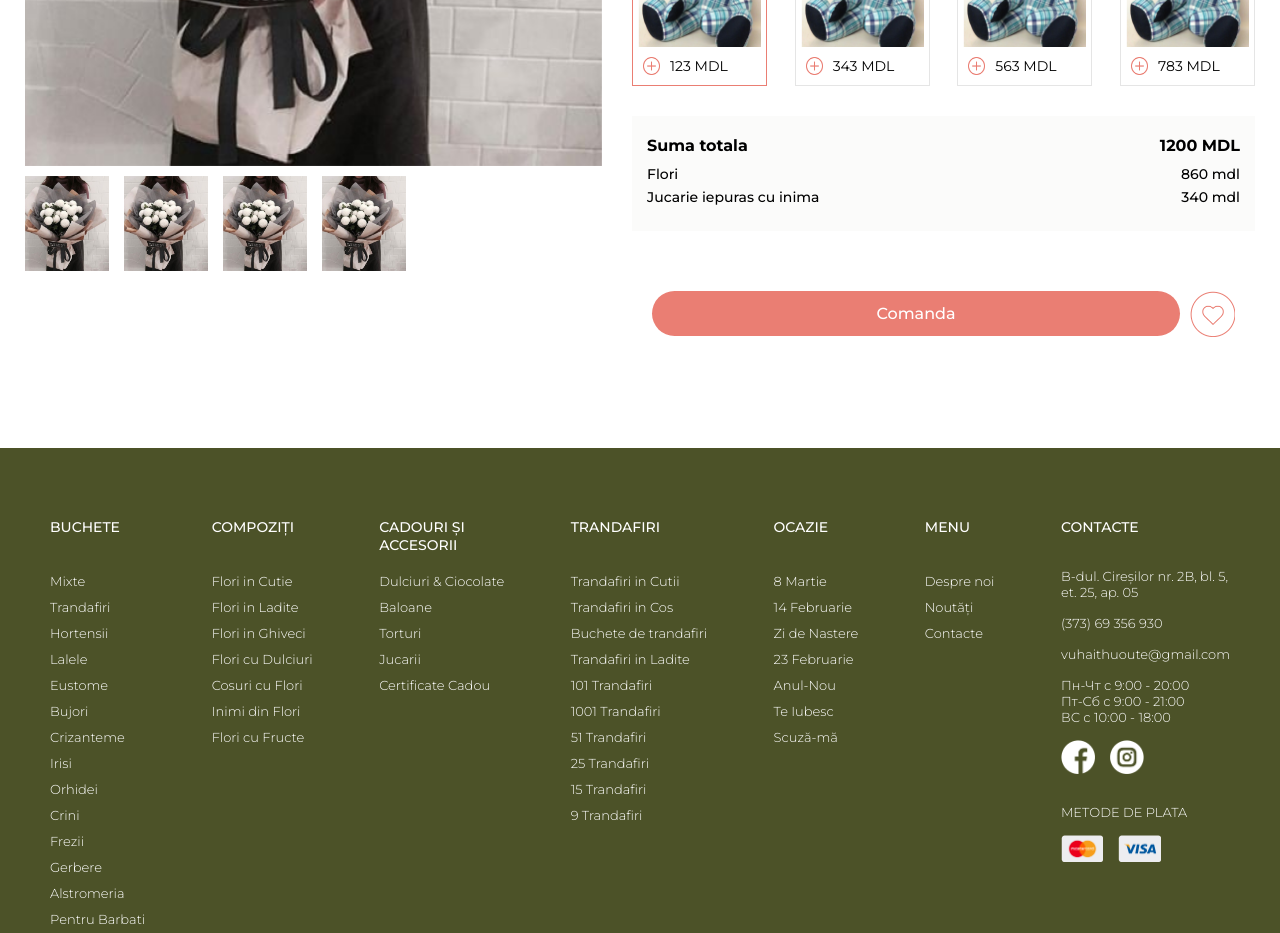
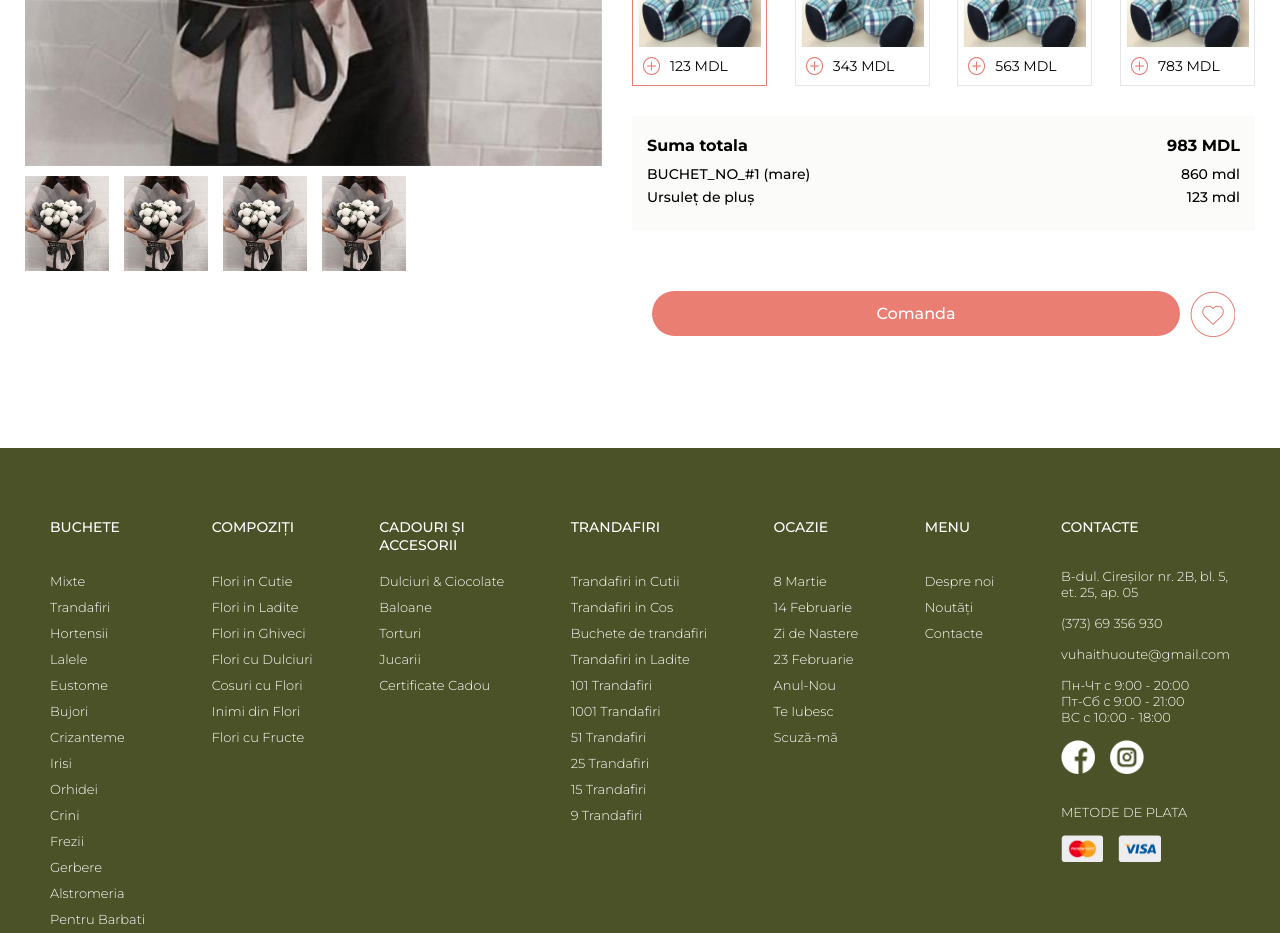
Before and after one commit to sigmakappabeta/Project-Ceainik, a React (Create React App) app: page /product in a window 1280 px wide. Shown: the part 820-1753 px from the top of the page. Built offline with nearby package versions, Linux system fonts and the light colour scheme.

Commit message:
added logit to TOTAL price block

```diff
--- a/src/components/OrderSetup.js
+++ b/src/components/OrderSetup.js
@@ -1,7 +1,9 @@
 import React, { useState, createContext, useEffect } from "react";
 import GreenCheckmark from "./images/green_check_mark.png";
 
-import PinkHeart from "./images/pink_heart.png";
+import pink_heart from "./images/pink_heart.png";
+import likeHover from "./images/like_hover.png";
+import liked from "./images/liked.png";
 import SizeOption from "./SizeOption";
 import SpecialOption from "./SpecialOption";
 
@@ -9,7 +11,7 @@ export const SelectedSizeOption = createContext(null);
 export const SelectedSpecialOption = createContext(null);
 export default function OrderSetup() {
   //==========PRODUCT OBJECT=============
-  let i = 0;
+
   const product = {
     name: "BUCHET_NO_#1",
     description:
@@ -20,17 +22,76 @@ export default function OrderSetup() {
       { size: "mic", price: "650", id: "3" },
     ],
     specs: [
-      { img: "teddy_1.png", price: "123", id: "1" },
-      { img: "teddy_1.png", price: "343", id: "2" },
-      { img: "teddy_1.png", price: "563", id: "3" },
-      { img: "teddy_1.png", price: "783", id: "4" },
+      { name: "Ursuleț de pluș", img: "teddy_1.png", price: "123", id: "1" },
+      {
+        name: "Ursuleț de catifea",
+        img: "teddy_1.png",
+        price: "343",
+        id: "2",
+      },
+      { name: "Ursuleț de roșu", img: "teddy_1.png", price: "563", id: "3" },
+      { name: "Ursuleț de alb", img: "teddy_1.png", price: "783", id: "4" },
     ],
   };
 
   //=======================
   const [selected_size, set_selected_size] = useState("1");
   const [selected_special_op, set_selected_special_op] = useState("1");
-  const product_sizes = product.sizes;
+
+  //============================
+  let selected_size_obj;
+  let selected_spec_obj;
+  let grand_total;
+  try {
+    selected_size_obj = product.sizes.find((obj) => {
+      return obj.id === selected_size;
+    });
+  } catch (err) {
+    console.log("Error");
+  }
+  // if (selected_size_obj === undefined) {
+  //   selected_size_obj = "";
+  // }
+  try {
+    selected_spec_obj = product.specs.find((obj) => {
+      return obj.id === selected_special_op;
+    });
+  } catch (err) {
+    console.log("Error");
+  }
+  // if (selected_spec_obj === undefined) {
+  //   selected_spec_obj = "";
+  // }
+
+  // console.log("re-render");
+  // console.log(selected_size_obj);
+  // console.log(selected_spec_obj);
+
+  // if (selected_size_obj === "" || selected_spec_obj === "") {
+  //   grand_total = "";
+  // }
+  grand_total =
+    parseInt(selected_size_obj.price) + parseInt(selected_spec_obj.price);
+  // console.log(grand_total);
+
+  //============================
+  const [likeBtn, setLikeBtn] = useState(pink_heart);
+
+  const HandleHover = () => {
+    if (likeBtn === pink_heart) {
+      setLikeBtn(likeHover);
+    } else if (likeBtn === likeHover) {
+      setLikeBtn(pink_heart);
+    } else if (likeBtn === liked) {
+      setLikeBtn(liked);
+    }
+  };
+
+  const HandleLike = () => {
+    return likeBtn !== liked ? setLikeBtn(liked) : setLikeBtn(likeHover);
+  };
+
+  //============================
   const size_options_block = product.sizes.map((size) => (
     <SizeOption
       size={size.size}
@@ -41,11 +102,20 @@ export default function OrderSetup() {
   ));
 
   const special_option_block = product.specs.map((spec) => (
-    <SpecialOption price={spec.price} image={spec.img} id={spec.id} />
+    <SpecialOption
+      price={spec.price}
+      image={spec.img}
+      id={spec.id}
+      key={spec.id}
+    />
   ));
 
   return (
     <div className="order_setup">
+      <SelectedSizeOption.Provider value={[selected_size, set_selected_size]}>
+        <SelectedSpecialOption.Provider
+          value={[selected_special_op, set_selected_special_op]}
+        >
           <h1>{product.name}</h1>
           <p>{product.description}</p>
           <div className="available">
@@ -54,52 +124,43 @@ export default function OrderSetup() {
           </div>
           <div className="size_picker">
             <p>Alegeti marimea</p>
-        <div className="size_options_div">
-          <SelectedSizeOption.Provider
-            value={[selected_size, set_selected_size]}
-          >
-            {size_options_block}
-            {/* <SizeOption size="mare" price="860" id="1" />
-            <SizeOption size="mediu" price="750" id="2" />
-            <SizeOption size="mic" price="650" id="3" /> */}
-          </SelectedSizeOption.Provider>
-        </div>
+            <div className="size_options_div">{size_options_block}</div>
           </div>
           {/* ============ */}
           <div className="special_options_picker">
             <p>Faceți cadoul mai special</p>
-        <div className="special_options_div">
-          <SelectedSpecialOption.Provider
-            value={[selected_special_op, set_selected_special_op]}
-          >
-            {/* <SpecialOption price="123" id="1" />
-            <SpecialOption price="232" id="2" />
-            <SpecialOption price="456" id="3" />
-            <SpecialOption price="678" id="4" /> */}
-            {special_option_block}
-          </SelectedSpecialOption.Provider>
-        </div>
+            <div className="special_options_div">{special_option_block}</div>
           </div>
           <div className="total_div">
             <div className="total_amount">
               <div>Suma totala</div>
-          <div>1200 MDL</div>
+              <div>{grand_total} MDL</div>
             </div>
             <div className="bought_item">
-          <p>Flori</p>
-          <p>860 mdl</p>
+              <p>
+                {product.name} ({selected_size_obj.size})
+              </p>
+              <p>{selected_size_obj.price} mdl</p>
             </div>
             <div className="bought_item">
-          <p>Jucarie iepuras cu inima</p>
-          <p>340 mdl</p>
+              <p>{selected_spec_obj.name}</p>
+              <p>{selected_spec_obj.price} mdl</p>
             </div>
           </div>
           <div className="order_btn_div">
             <button type="button" name="order">
               Comanda
             </button>
-        <img src={PinkHeart} className="product_page_like" />
+            <img
+              src={likeBtn}
+              className="product_page_like"
+              onClick={HandleLike}
+              onMouseOver={HandleHover}
+              onMouseOut={HandleHover}
+            />
           </div>
+        </SelectedSpecialOption.Provider>
+      </SelectedSizeOption.Provider>
     </div>
   );
 }
```
Lines whose indentation alone changed are shown as unchanged.
